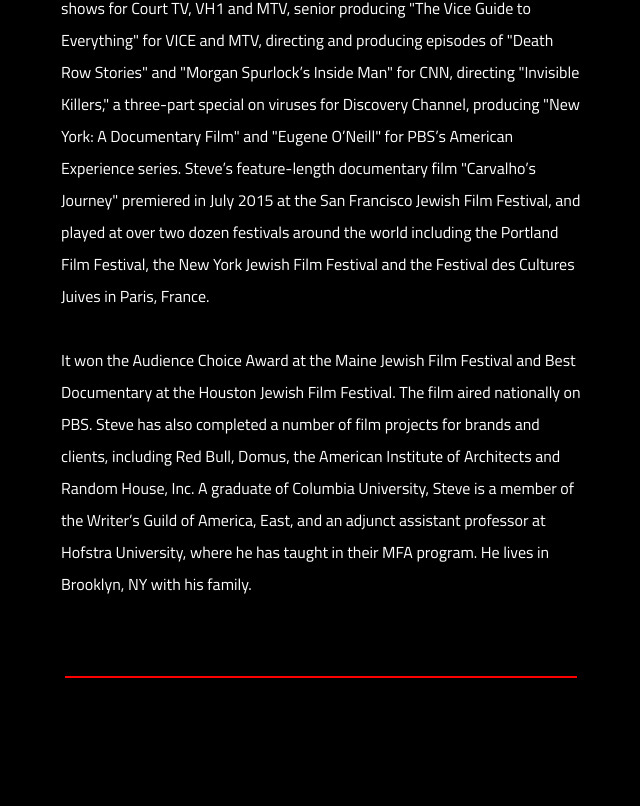
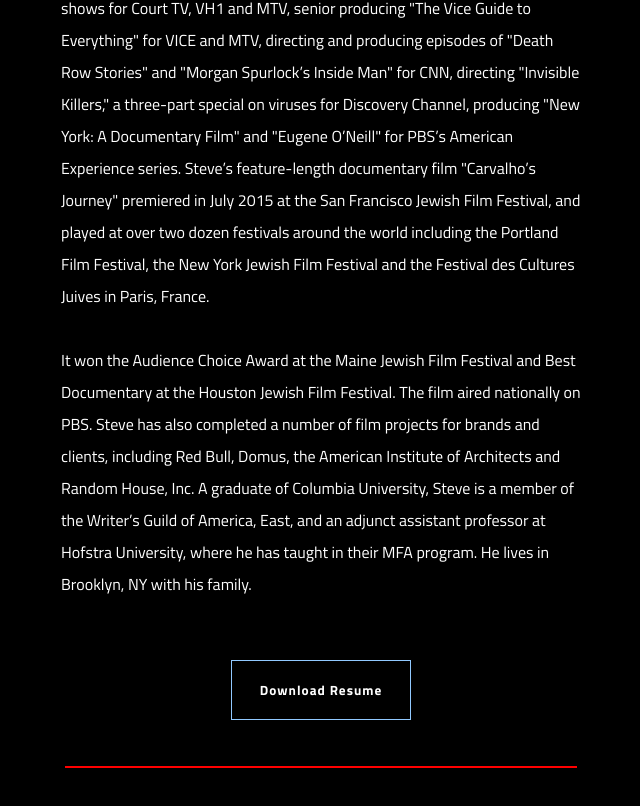
Before and after one commit to physixpro/stevenew, a React (Create React App) app: page /bio in a window 1280 px wide. Shown: the part 1368-2174 px from the top of the page, without its empty margins (319-959 px from the left). Before the commit the page ends 2142 px from the top, so only its background shows below. Built offline with nearby package versions, Linux system fonts and the light colour scheme.

Commit message:
added button to cv

```diff
--- a/src/Styles/bio.css
+++ b/src/Styles/bio.css
@@ -6,6 +6,11 @@
   box-sizing: border-box;
   font-family: "Titillium Web", sans-serif;
   background-color: #000000;
+}
+
+.center {
+  text-align: center;
+  padding-bottom: 30px;
 }
 
 .bio-header {
@@ -55,6 +60,11 @@ p {
   width: 500px;
   height: 300px;
 }
+
+/************************* media 768 px *****************************/
+
+@media only screen and (max-width: 768px) {
+}
 /************************* media 425 px *****************************/
 
 @media only screen and (max-width: 425px) {
--- a/src/Styles/cv.css
+++ b/src/Styles/cv.css
@@ -1,24 +1,27 @@
-.cv-wrapper{
+.cv-wrapper {
   display: flex;
   flex-direction: column;
   align-items: center;
-
 }
 
-#cv-button{
+#cv-button {
   width: 180px;
   height: 60px;
   cursor: pointer;
   background: transparent;
-    border: 1px solid #91C9FF;
+  border: 1px solid #91c9ff;
   outline: none;
-    transition: 1s ease-in-out;
-cursor:pointer;
+  transition: 0.5s ease-in-out;
+  cursor: pointer;
   color: white;
-
+  font-weight: bold;
+  letter-spacing: 1px;
 }
 
-#cv-button:hover{
+#cv-button:hover {
   transition: 1s ease-in-out;
-  background: #4F95DA;
+  /* background: #4F95DA; */
+  background: rgb(152, 19, 19);
+  border-top-right-radius: 40px;
+  border-bottom-left-radius: 40px;
 }
--- a/src/routes/Bio.js
+++ b/src/routes/Bio.js
@@ -93,6 +93,12 @@ const Bio = () => {
           University, where he has taught in their MFA program. He lives in
           Brooklyn, NY with his family.
         </p>
+
+        <div className="center">
+          <Link to="/files/steve-resume.pdf" target="_blank" download>
+            <button id="cv-button">Download Resume</button>
+          </Link>
+        </div>
       </div>
 
       <div className="bottom-line"></div>
```
Lines whose indentation alone changed are shown as unchanged.
